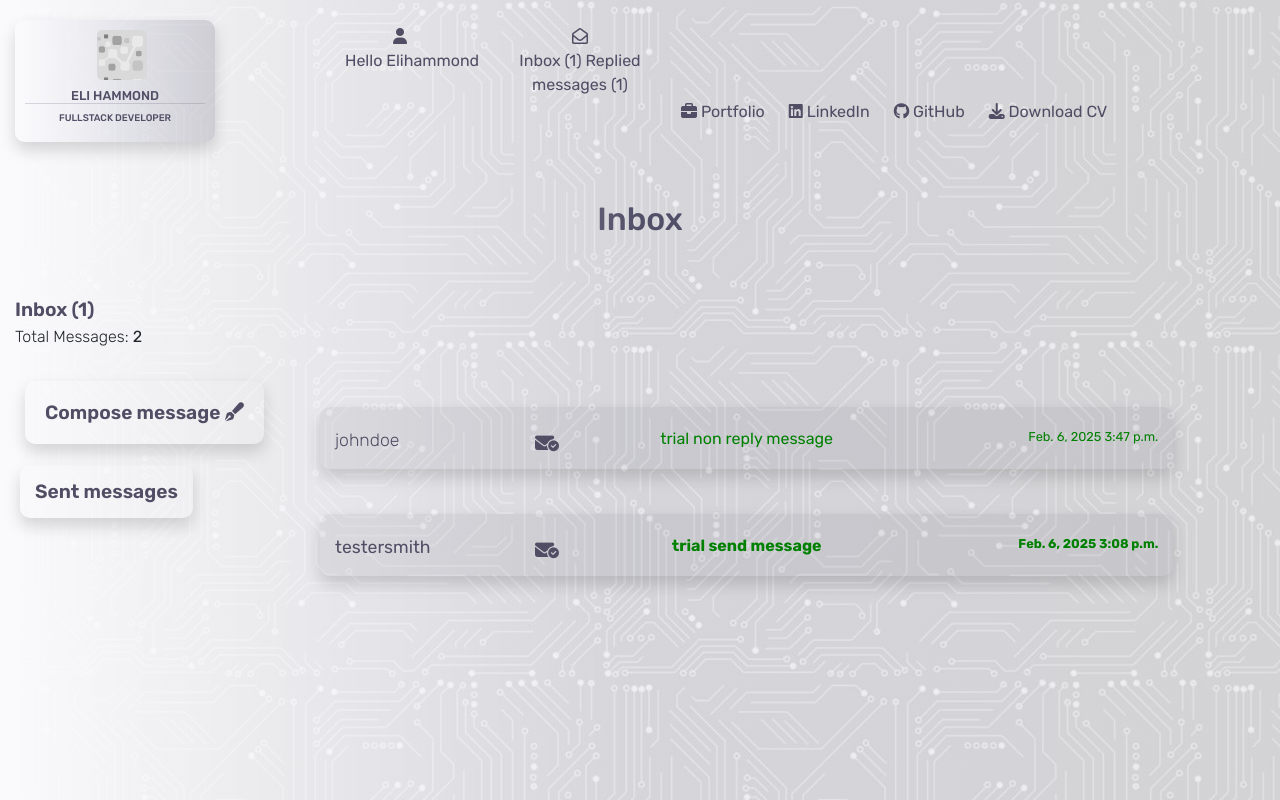
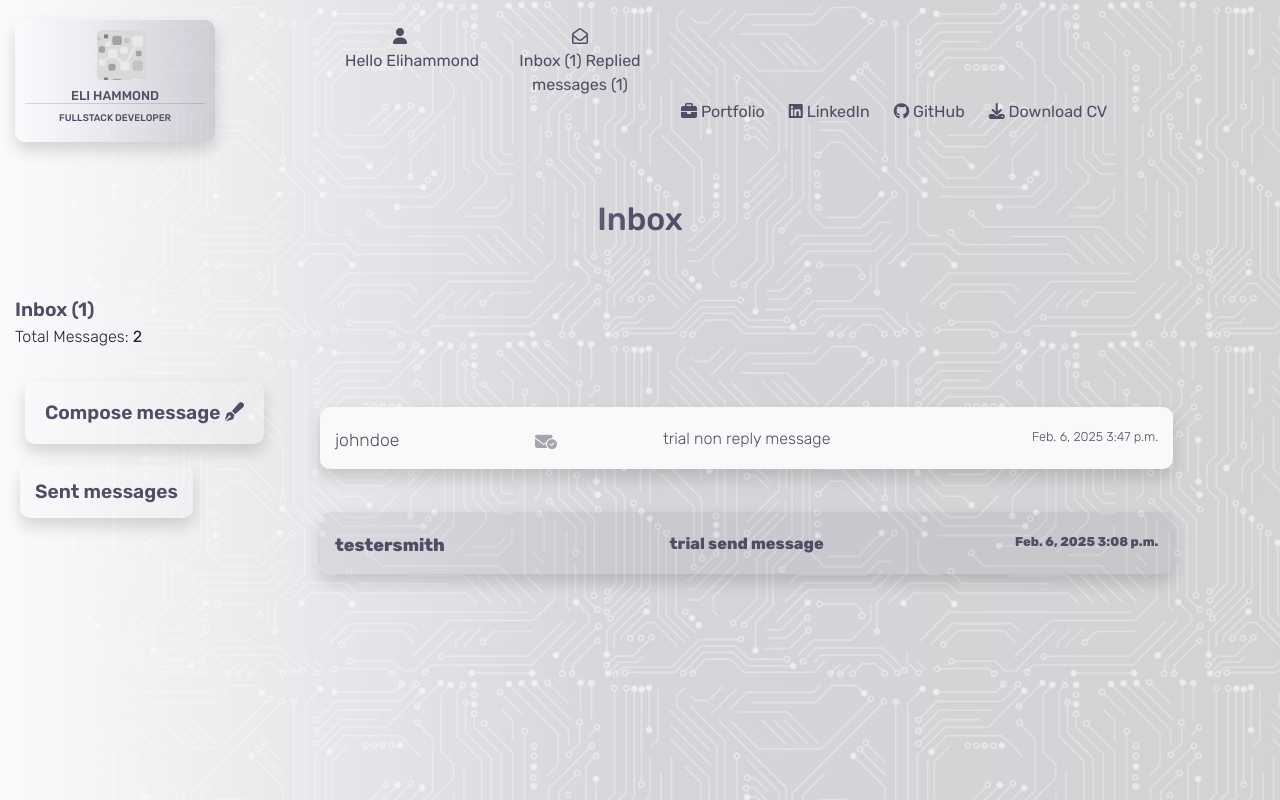
Before and after one commit to e-h-dev/e_hammond, a Django app: page /contacts/ in a window 1280 px wide. Run offline with Django 3.2, Linux system fonts and the light colour scheme; a user stored in the database is signed in; data comes from the database, SQL or seed files in the repository; both versions use the stored data as it was after the commit; some libraries are stand-ins or nearby versions.

Commit message:
Update contacts display styles

```diff
--- a/contacts/templates/contacts/contacts.html
+++ b/contacts/templates/contacts/contacts.html
@@ -30,9 +30,9 @@
         {% if i.send_to == user.username %}
 
         <div class="col-8">
-            <div {% if i.read %}class="opened-message"{% endif %}>
+            <div class="message-display">
                 <a href="{% url 'open_message' i.id %}">
-                    <div class="row message-container shadow">
+                    <div class="row message-container {% if i.read %}opened-message{% else %}unread-message{% endif %} shadow">
                         <div class="col-3">
                             <p class="inbox-name">{{ i.name }}{% if i.has_reply == True %} {{ inbox_replied_count }}
                             {% endif %}</p>
@@ -45,21 +45,23 @@
                         </div>
                         <div class="col-6">
                             {% if i.subject %}
-                            <p class="inbox-subject new-message">{{ i.subject }}</p>
+                            <p class="inbox-subject">{{ i.subject }}</p>
                             {% else %}
-                            <p class="inbox-subject new-message">no subject</p>
+                            <p class="inbox-subject">no subject</p>
                             {% endif %}
                         </div>
                         <div class="col-3">
-                            <p class="inbox-date-time new-message">{{ i.date }} {{ i.time }}</p>
+                            <p class="inbox-date-time">{{ i.date }} {{ i.time }}</p>
                         </div>
                     </div>
                 </a>
-                <p>
+                {% if i.read %}
+                <p class="unread-icon">
                     <a href="{% url 'mark_unread' i.id %}" class="unread" title="Mark as unread">
                         <i class="fa-solid fa-envelope-circle-check"></i>
                     </a>
                 </p>
+                {% endif %}
             </div>
         </div>
         {% endif %}
--- a/static/css/base.css
+++ b/static/css/base.css
@@ -571,13 +571,13 @@ input[type="radio"]{
   /* margin: 20px; */
 }
 
-.new-message{
-  font-weight: bolder;
-  color:green;
+.unread-message{
+  font-weight:800;
 }
 
 .opened-message{
   font-weight: 200;
+  background-color: #f9f9f9;
 }
 
 .inbox-name{
@@ -653,6 +653,7 @@ input[type="radio"]{
 .message-display{
   width:100%;
   text-align: justify;
+  /* margin-bottom:40px; */
 }
 
 .main-message-date-time{
@@ -665,13 +666,17 @@ input[type="radio"]{
   font-weight: 500;
 }
 
+/* .unread-icon{
+  color:rgba(80, 77, 100, 0.5)
+} */
+
 .unread{
   position: relative;
   bottom:40px;
   left:200px;
   z-index: 2;
-  color: var(--text-color);
-  font-size: 1.2rem;
+  color:rgba(80, 77, 100, 0.5);
+  font-size: 1.1rem;
 }
 
 .unread:hover{
```
Also changed, not shown: db.sqlite3.
